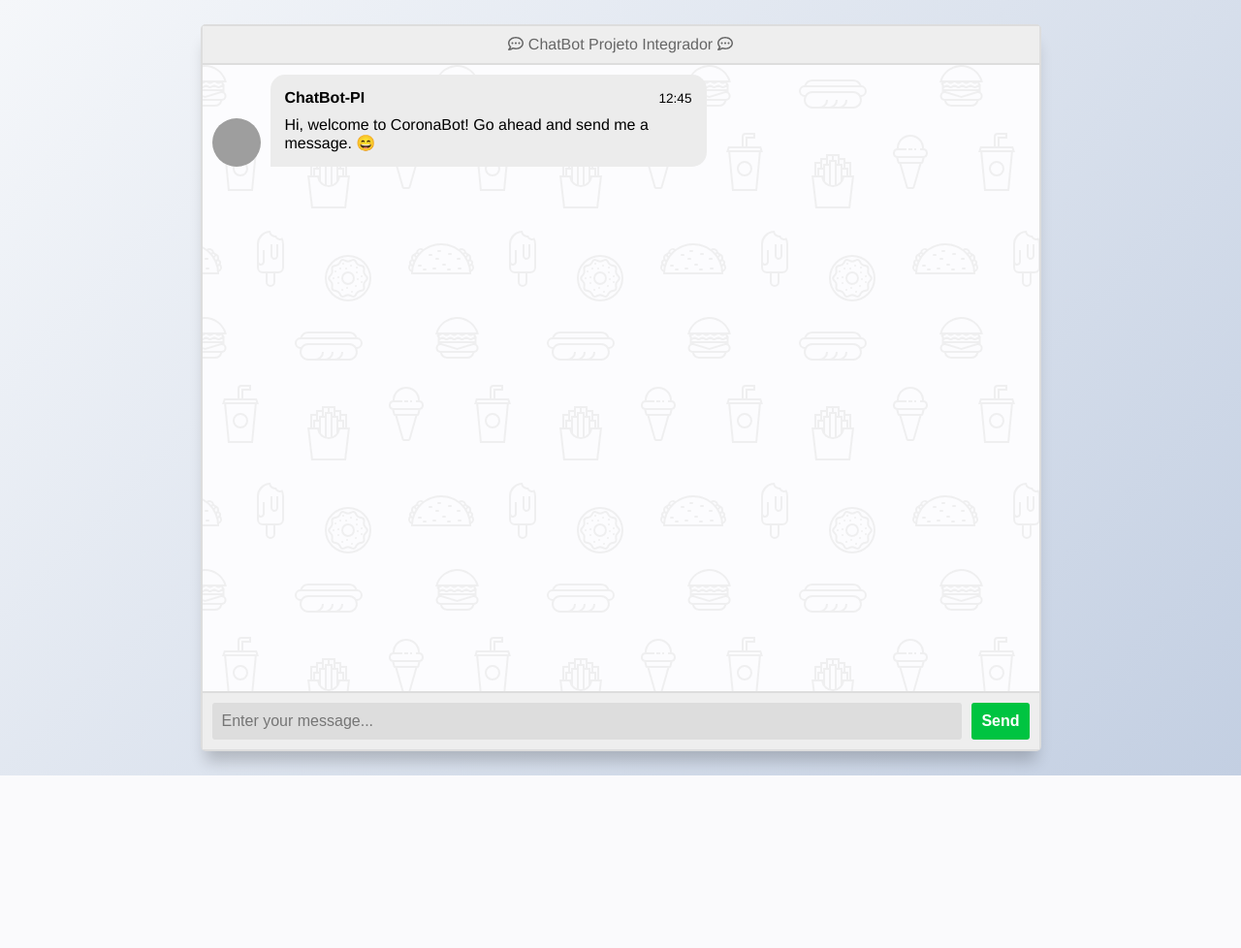
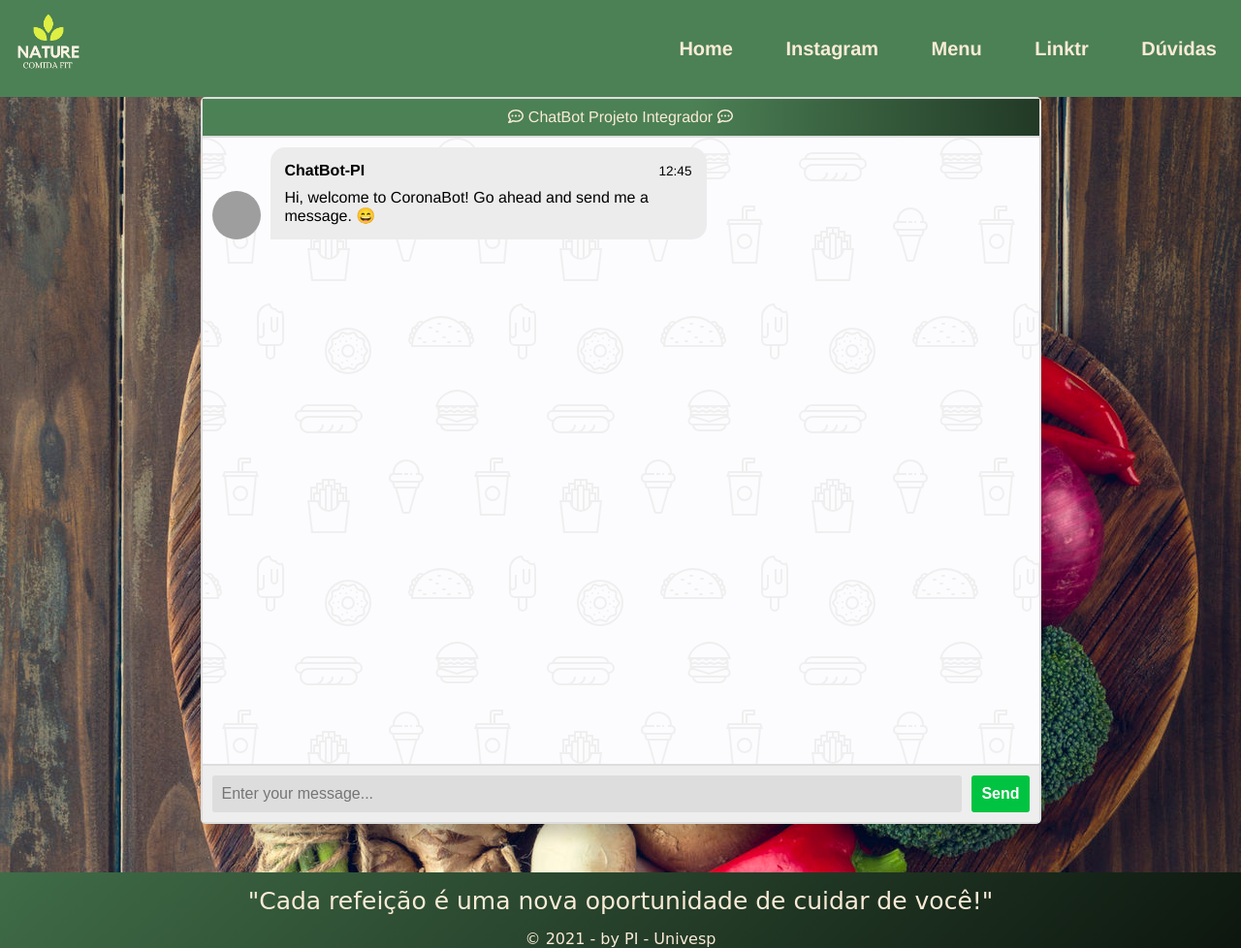
Before and after one commit to dan-primo/chatbot-pi, a Flask app: page / in a window 1280 px wide. Shown: the whole page at 97% size. Before the commit the page ends 800 px from the top, so only its background shows below. Run offline with Flask 2, Linux system fonts and the light colour scheme; some libraries are stand-ins or nearby versions; grey boxes are pictures that could not be loaded.

Commit message:
feature-alteracoes-frontend

```diff
--- a/static/styles/style.css
+++ b/static/styles/style.css
@@ -20,20 +20,87 @@ html {
 
 body {
   display: flex;
+  flex-wrap: wrap;
   justify-content: center;
   align-items: center;
   height: 100vh;
-  background-image: var(--body-bg);
+  background-image: url('../images/bg05.jpg');
   font-family: Helvetica, sans-serif;
 }
 
+/* menu */
+.menu {
+  display: flex;
+  justify-content: space-between;
+  align-items: center;
+  position: fixed;
+  top: 0;
+  background-color: rgb(76, 129, 85);
+  width: 100%;
+}
+img {
+  width: 100px;
+}
+.menu li {
+  display: inline-block;
+  margin: auto 10px;
+  padding: 5px;
+  list-style-type: none;
+}
+.menu a {
+  font-size: 20px;
+  font-weight: bold;
+  color: antiquewhite;
+  text-decoration: none;
+  padding: 10px;
+ }
+.menu a:hover, :focus {
+  text-decoration: underline;
+  background-color: rgba(250, 241, 226, 0.1);
+  border-radius: 10%;
+  transition: background-color .8s;
+  transition: box-shadow .2s;
+}
+/*  Rodape  */
+footer {
+  display: block;
+  width: 100%;/*
+  background-color: rgb(76, 129, 85);*/
+  animation: cor 20s ease infinite;
+  background: linear-gradient(135deg,black, rgb(76, 129, 85), black) no-repeat;
+  background-size: 300% 300%;
+  color: antiquewhite;
+  margin-top: 50px;
+  align-items: center;
+  text-align: center;
+  font-family: cursive;
+}
+.frase {
+  margin: 15px;
+  font-size: 25px;
+  font-family: Brush Script MT, Brush Script Std, cursive;
+}
+@keyframes cor {
+  0% {
+    background-position: 0% 50%;
+  }
+  50% {
+    background-position: 100% 0%;
+  }
+  100% {
+    background-position: 0% 50%;
+  }
+}
+
+ /*  Chat  */
 .msger {
   display: flex;
   flex-flow: column wrap;
   justify-content: space-between;
   width: 100%;
   max-width: 867px;
-  margin: 25px 10px;
+  margin: auto;
+  margin-top: 100px;
   height: calc(100% - 50px);
   border: var(--border);
   border-radius: 5px;
@@ -48,8 +115,10 @@ body {
   padding: 10px;
   text-align: center;
   border-bottom: var(--border);
-  background: #eee;
-  color: #666;
+  animation: cor 8s ease infinite;
+  background: linear-gradient(90deg,rgb(76, 129, 85),rgb(76, 129, 85), black, rgb(76, 129, 85), rgb(76, 129, 85)) no-repeat;
+  background-size: 300% 300%;
+  color: antiquewhite;
 }
 
 .msger-chat {
--- a/templates/index.html
+++ b/templates/index.html
@@ -1,5 +1,5 @@
 <!DOCTYPE html>
-<html lang="en">
+<html lang="pt-BR">
 
 <head>
   <meta charset="UTF-8">
@@ -9,10 +9,29 @@
   <meta http-equiv="X-UA-Compatible" content="ie=edge">
   <link rel="stylesheet" href="{{ url_for('static', filename='styles/style.css') }}">
   <script src="https://ajax.googleapis.com/ajax/libs/jquery/3.2.1/jquery.min.js"></script>
+  <link rel="stylesheet" href="../static/styles/style.css">
+  <link rel="shortcut icon" href="../static/images/favicon.png" type="image/x-icon">
 </head>
 
 <body>
   <!-- partial:index.partial.html -->
+  <!--Menu-->
+  <div>
+    <header class="cabecalho">
+      <nav class="menu">
+        <img src="../static/images/logonaturefit.png" alt="">
+        <ul>
+          <li><a href="index.html">Home</a></li>
+          <li><a href="https://www.instagram.com/naturecomidafit/" target="blank">Instagram</a></li>
+          <li><a href="https://nature-comida-fit.goomer.app/menu" target="blank">Menu</a></li>
+          <li><a href="https://linktr.ee/naturecomidafit" target="blank">Linktr</a></li>
+          <li><a href="https://api.whatsapp.com/send?phone=5583987888677" target="blank">Dúvidas</a></li>
+        </ul>
+      </nav>
+    </header>
+  </div>
+
+  <!-- Chat -->
   <section class="msger">
     <header class="msger-header">
       <div class="msger-header-title">
@@ -43,6 +62,13 @@
       <button type="submit" class="msger-send-btn">Send</button>
     </form>
   </section>
+
+  <!--rodape-->
+  <footer id="rodape">
+    <p class="frase">"Cada refeição é uma nova oportunidade de cuidar de você!"</p>
+    <p>&copy; 2021 - by PI - Univesp <br/>
+  </footer>
+
   <!-- partial -->
   <script src='https://use.fontawesome.com/releases/v5.0.13/js/all.js'></script>
   <script>
@@ -53,8 +79,8 @@
 
 
     // Icons made by Freepik from www.flaticon.com
-    const BOT_IMG = "https://image.flaticon.com/icons/svg/327/327779.svg";
-    const PERSON_IMG = "https://image.flaticon.com/icons/svg/145/145867.svg";
+    const BOT_IMG = "https://cdn-icons.flaticon.com/png/512/3270/premium/3270916.png?token=exp=1637105556~hmac=33e67025185c16240042017e1b064f08";
+    const PERSON_IMG = "https://cdn-icons-png.flaticon.com/512/1847/1847210.png";
     const BOT_NAME = "CoronaBot";
     const PERSON_NAME = "You";
 
```
Also changed, not shown: static/images/bg05.jpg (added), static/images/bustoicon.png (added), static/images/favicon.png (added), static/images/logonaturefit.png (added).
